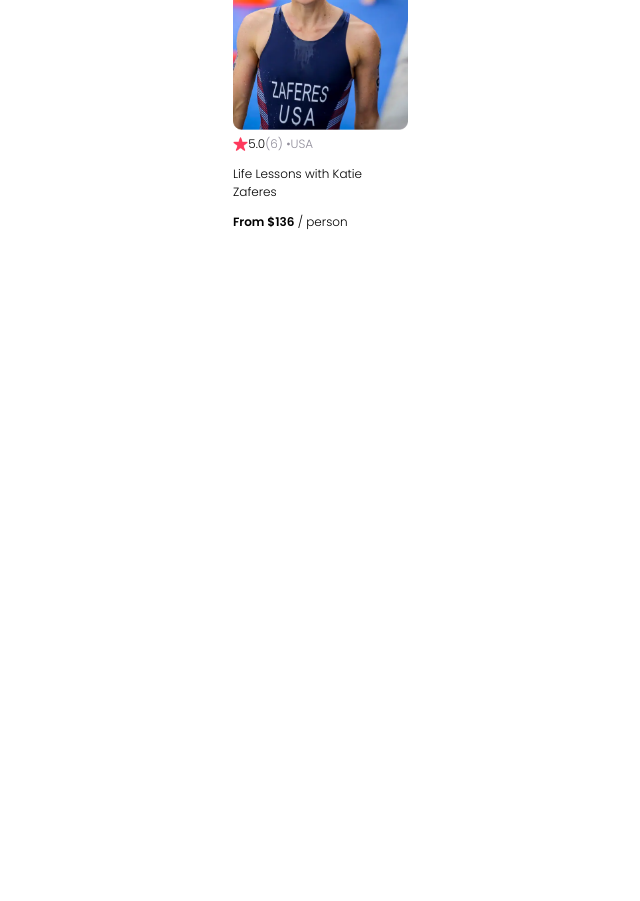
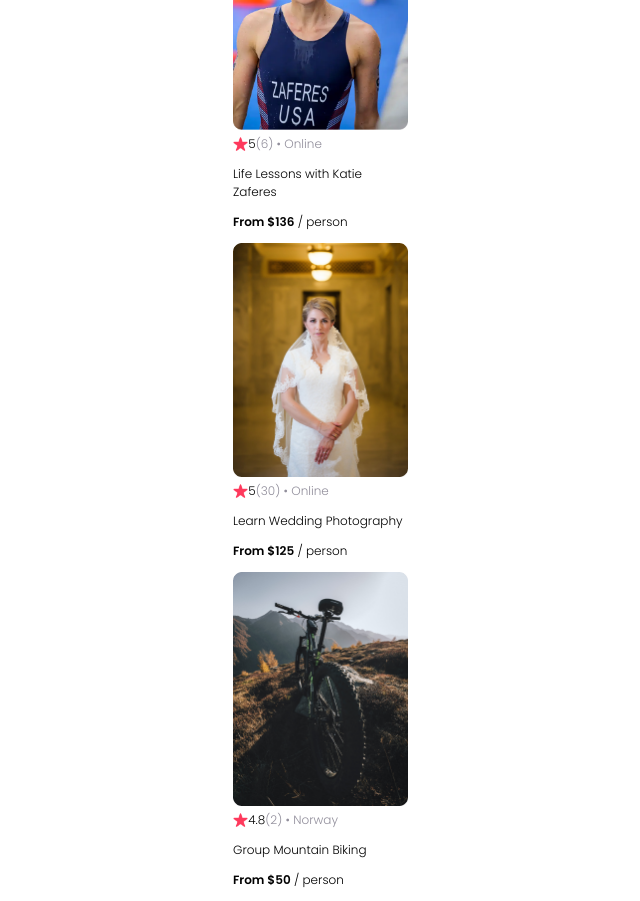
Before and after one commit to skadri342/AirBNB-Clone, a React (Vite) app: page / in a window 1280 px wide. Shown: the part 620-1521 px from the top of the page, without its empty margins (132-772 px from the left). Before the commit the page ends 863 px from the top, so only its background shows below. Built offline with nearby package versions, Linux system fonts and the light colour scheme.

Commit message:
mapped the card components after learning array.map and props

```diff
--- a/src/App.jsx
+++ b/src/App.jsx
@@ -3,13 +3,35 @@ import './App.css'
 import Navbar from './components/Navbar'
 import Hero from './components/Hero'
 import Card from './components/Card'
+import dataElements from './data'
 
 function App() {
+
+  const data = dataElements.map(properties => {
+    return <Card
+
+      img={properties.coverImg}
+      rating={properties.stats.rating}
+      reviewCount={properties.stats.reviewCount}
+      country={properties.location}
+      title={properties.title}
+      price={properties.price}/>
+  })
+
   return (
     <div className='container'>
       <Navbar/>
       <Hero/>
-      <Card/>
+      {data}
+
+      {/* <Card
+        img="katie-zaferes.png"
+        rating="5.0"
+        reviewCount={6}
+        country="USA"
+        title="Life Lessons with Katie Zaferes"
+        price="136"
+      /> */}
     </div>
   )
 }
--- a/src/components/Card.jsx
+++ b/src/components/Card.jsx
@@ -1,21 +1,17 @@
 import React from 'react'
-import image from '../images/katie-zaferes.png'
-import star from '../images/star.png'
 
-export default function Card() {
+export default function Card(props) {
     return (
         <div className="card">
-            <img src={image} className="card--image" />
+            <img src={`./src/images/${props.img}`} className="card--image" />
             <div className="card--stats">
-                <img src={star} className='card--star'/>
-                <span>5.0</span>
-                <span className='gray'>(6) • </span>
-                <span className='gray'>USA</span>
+                <img src="./src/images/star.png" className='card--star'/>
+                <span>{props.rating}</span>
+                <span className='gray'>({props.reviewCount}) •{'\u00a0'}</span>
+                <span className='gray'>{props.country}</span>
             </div>
-            <p>Life Lessons with Katie Zaferes</p>
-            <p><span className='bold'>From $136</span> / person</p>
+            <p>{props.title}</p>
+            <p><span className='bold'>From ${props.price}</span> / person</p>
         </div>
     )
-
-
 }
--- a/src/components/Hero.jsx
+++ b/src/components/Hero.jsx
@@ -1,10 +1,9 @@
 import React from 'react'
-import image from '../images/photo-grid.png'
 
 export default function Hero() {
     return (
         <section className='hero'>
-            <img src={image} className="hero--image"/>
+            <img src="./src/images/photo-grid.png" className="hero--image"/>
             <h1>Online Experiences</h1>
             <p className='description'>Join unique interactive activities led by one-of-a-kind
                 hosts-all without leaving home.
--- a/src/components/Navbar.jsx
+++ b/src/components/Navbar.jsx
@@ -1,10 +1,9 @@
 import React from 'react'
-import logo from '../images/airbnb-logo.png'
 
 export default function Navbar() {
     return (
         <nav>
-            <img src={logo} className="nav--logo"/>
+            <img src="./src/images/airbnb-logo.png" className="nav--logo"/>
         </nav>
     )
 }
--- /dev/null
+++ b/src/data.jsx
@@ -0,0 +1,41 @@
+export default [
+    {
+        id: 1,
+        title: "Life Lessons with Katie Zaferes",
+        description: "I will share with you what I call \"Positively Impactful Moments of Disappointment.\" Throughout my career, many of my highest moments only came after setbacks and losses. But learning from those difficult moments is what gave me the ability to rise above them and reach my goals.",
+        price: 136,
+        coverImg: "katie-zaferes.png",
+        stats: {
+            rating: 5.0,
+            reviewCount: 6
+        },
+        location: "Online",
+        openSpots: 0,
+    },
+    {
+        id: 2,
+        title: "Learn Wedding Photography",
+        description: "Interested in becoming a wedding photographer? For beginner and experienced photographers alike, join us in learning techniques required to leave the happy couple with memories that'll last a lifetime.",
+        price: 125,
+        coverImg: "wedding-photography.png",
+        stats: {
+            rating: 5.0,
+            reviewCount: 30
+        },
+        location: "Online",
+        openSpots: 27,
+    },
+    {
+        id: 3,
+        title: "Group Mountain Biking",
+        description: "Experience the beautiful Norwegian landscape and meet new friends all while conquering rugged terrain on your mountain bike. (Bike provided!)",
+        price: 50,
+        coverImg: "mountain-bike.png",
+        stats: {
+            rating: 4.8,
+            reviewCount: 2
+        },
+        location: "Norway",
+        openSpots: 3,
+    }
+]
```
Also changed, not shown: src/images/mountain-bike.png (added), src/images/wedding-photography.png (added).
